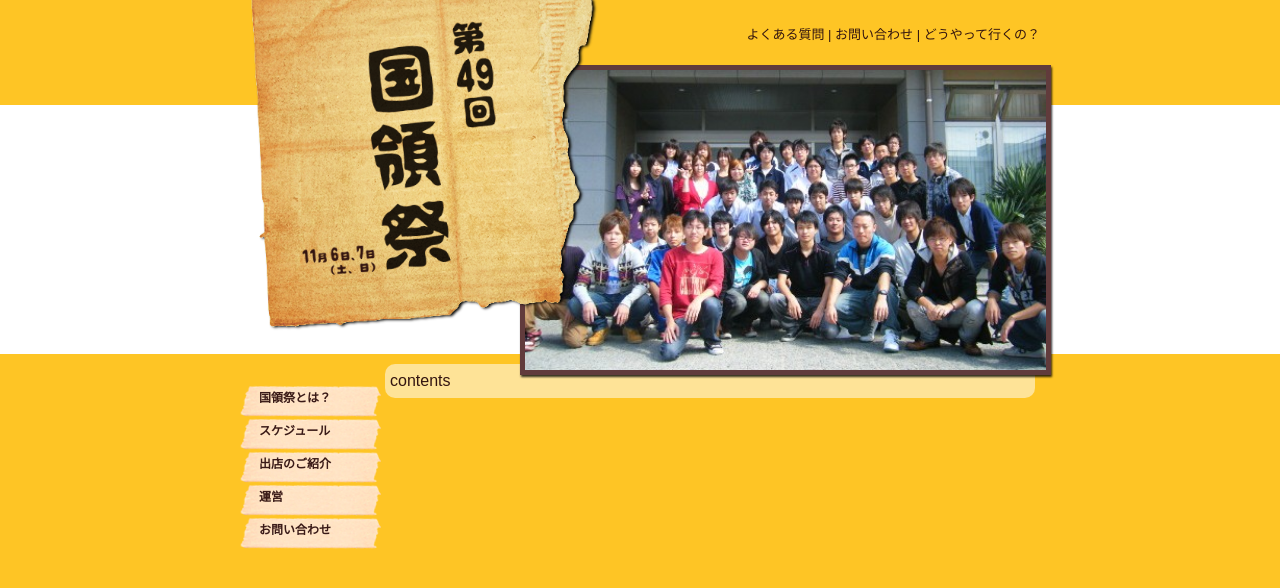
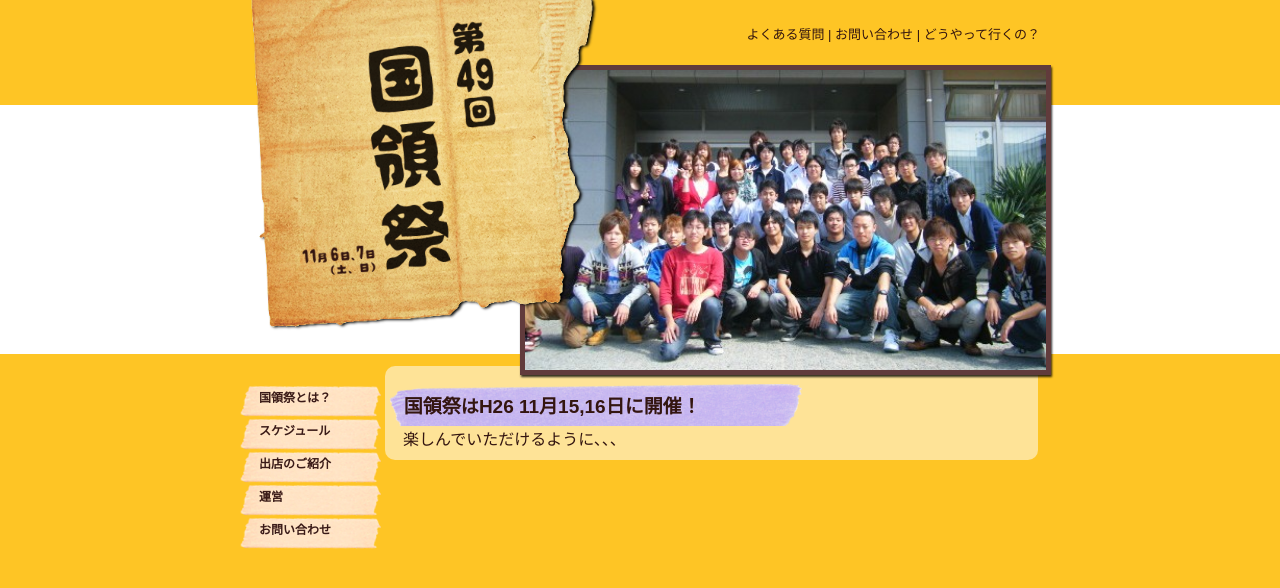
Before and after one commit to fujiruki/WPTheme-kkrfes, a plain HTML site: page index.html in a window 1280 px wide. Drawn offline with Linux system fonts and the light colour scheme.

Commit message:
div#contentsのh1の装飾

```diff
--- a/common.css
+++ b/common.css
@@ -1,6 +1,10 @@
 * {
 	margin: 0;
 	padding: 0;
+}
+
+a img {
+	border-style: none;
 }
 
 body {
@@ -135,12 +139,26 @@ div#sidebar li a span {
 
 div#contents {
 	float: left;
-	width: 640px;
-	margin: 10px 0px 0px 8px;
+	width: 630px;
+	margin: 12px 0px 0px 8px;
 	background-color: #fee397;
-	padding: 8px 5px;
+	padding: 8px 5px 10px 18px;
 }
 
 footer {
 	background-color: #333333;
 }
+
+
+
+
+/************************************************/
+#contents h1 {
+	width: 100%;
+	margin: 10px 0 0 -14px;
+	background: url('h1.png') no-repeat;
+	font-size: 19px;
+	line-height: 1.1em;
+	padding: 13px 2px 8px 30px;
+	text-indent: -0.8em;
+}
--- a/index.html
+++ b/index.html
@@ -16,7 +16,9 @@
         <div id="space">
 
           <div class="cbox">
-            <img id="title" src="title.png">
+            <a href="http://kkrfes.orsp.net/">
+              <img id="title" src="title.png">
+            </a>
           </div>
           <div id="top-picline">
             <!-- この中身をスクロールさせたい -->
@@ -36,7 +38,8 @@
         </ul>
       </div>
       <div id="contents" class="rcorner">
-        contents
+        <h1>国領祭<span style="font-size: 95%">は</span>H26 11月15,16日に開催！</h1>
+        <p>楽しんでいただけるように、、、</p>
       </div>
     </div>
     <footer></footer>
```
Also changed, not shown: h1.png (added), 1 other file.
